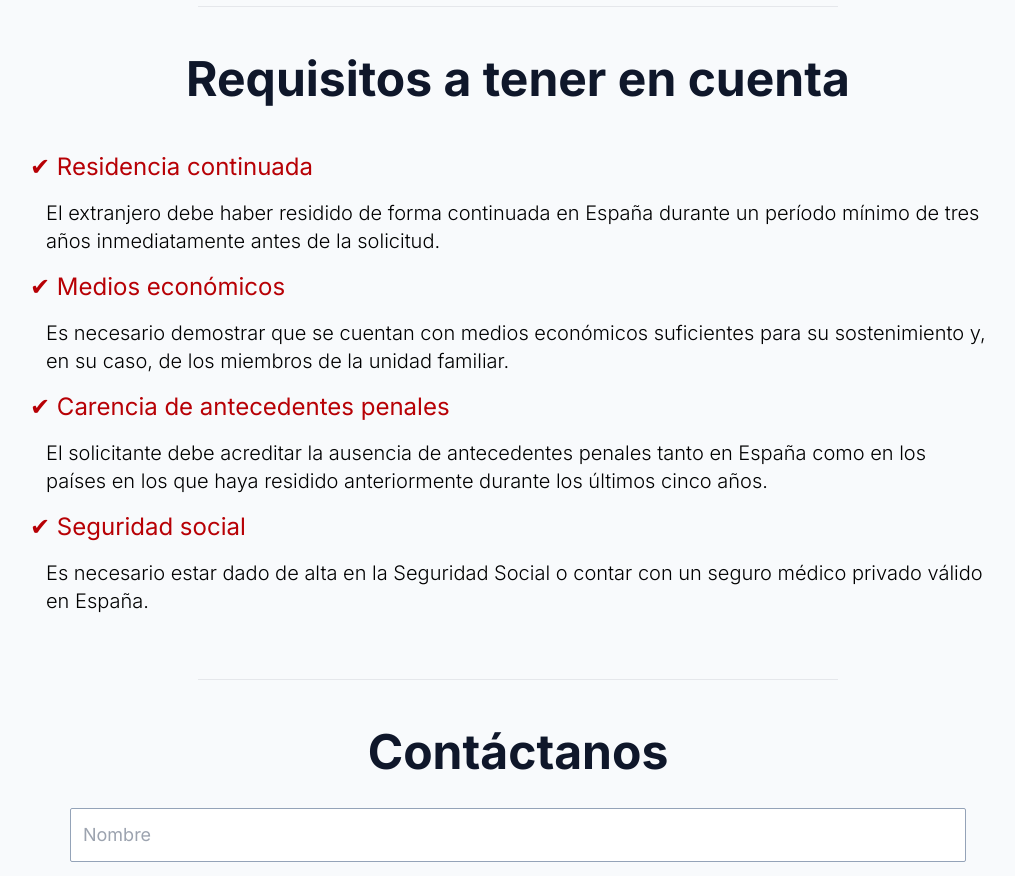
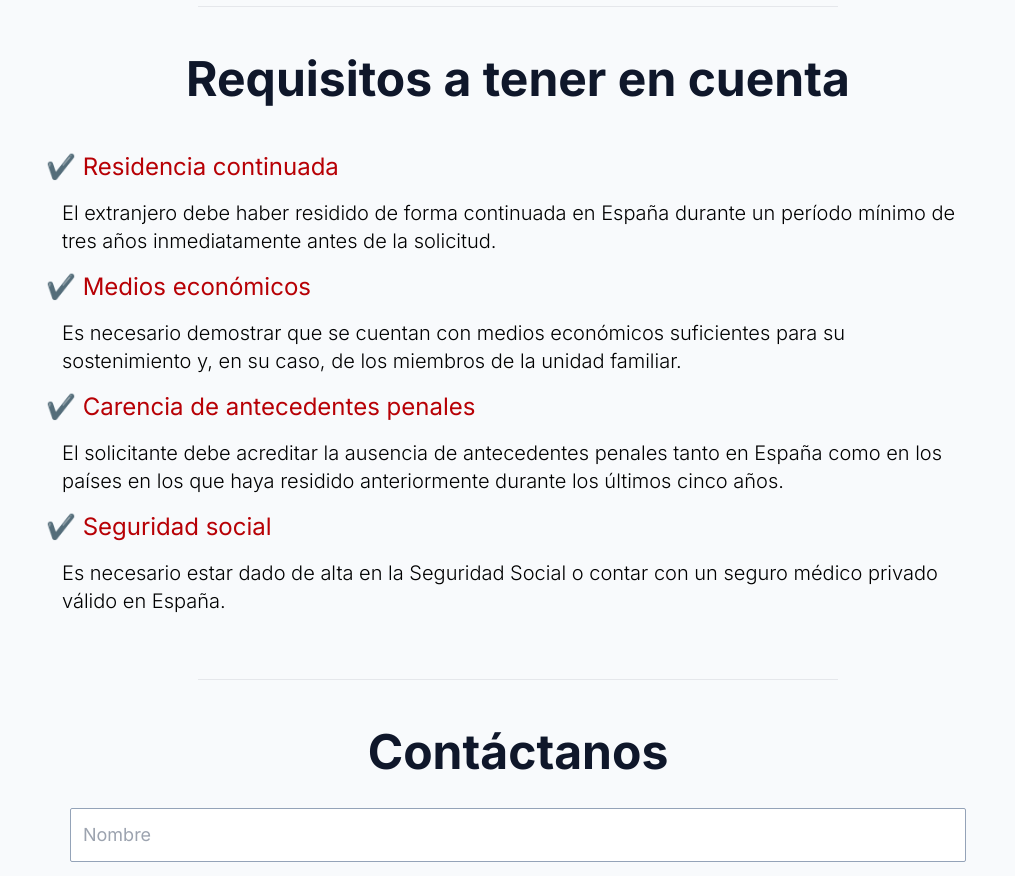
Before and after one commit to ByronCalvete/yc-asesoria-next, a Next.js app: page /arraigos in a window 1280 px wide. Shown: the part 2120-2996 px from the top of the page, without its empty margins (122-1137 px from the left). Built offline with nearby package versions, Linux system fonts and the light colour scheme.

Commit message:
add: padding in requirements section

```diff
--- a/app/arraigos/page.jsx
+++ b/app/arraigos/page.jsx
@@ -91,10 +91,10 @@ export default function Arraigos() {
 
       <section className="max-w-5xl mt-6 grid mx-auto p-6">
         <h2 className="text-3xl font-bold text-center sm:text-5xl mb-6 text-slate-900">Requisitos a tener en cuenta</h2>
-        <ul className="py-6">
+        <ul className="py-6 px-4">
           {data.requisitos.map(t => (
             <li key={t.id}>
-              <h3 className="font-normal text-2xl text-yc-red">✔ {t.title}</h3>
+              <h3 className="font-normal text-2xl text-yc-red">✔️ {t.title}</h3>
               <p className="font-light p-4 text-xl">{t.description}</p>
             </li>
           ))}
--- a/app/certificado-digital/page.jsx
+++ b/app/certificado-digital/page.jsx
@@ -98,7 +98,7 @@ export default function CertificadoDigital() {
 
       <section className="max-w-5xl mt-6 grid mx-auto p-6">
         <h2 className="text-3xl font-bold text-center sm:text-5xl mb-6 text-slate-900">Requisitos a tener en cuenta</h2>
-        <ul className="py-6">
+        <ul className="py-6 px-4">
           {data.requirements.map(t => (
             <li key={t.id}>
               <h3 className="font-normal text-2xl text-yc-red">✔️ {t.title}</h3>
```
